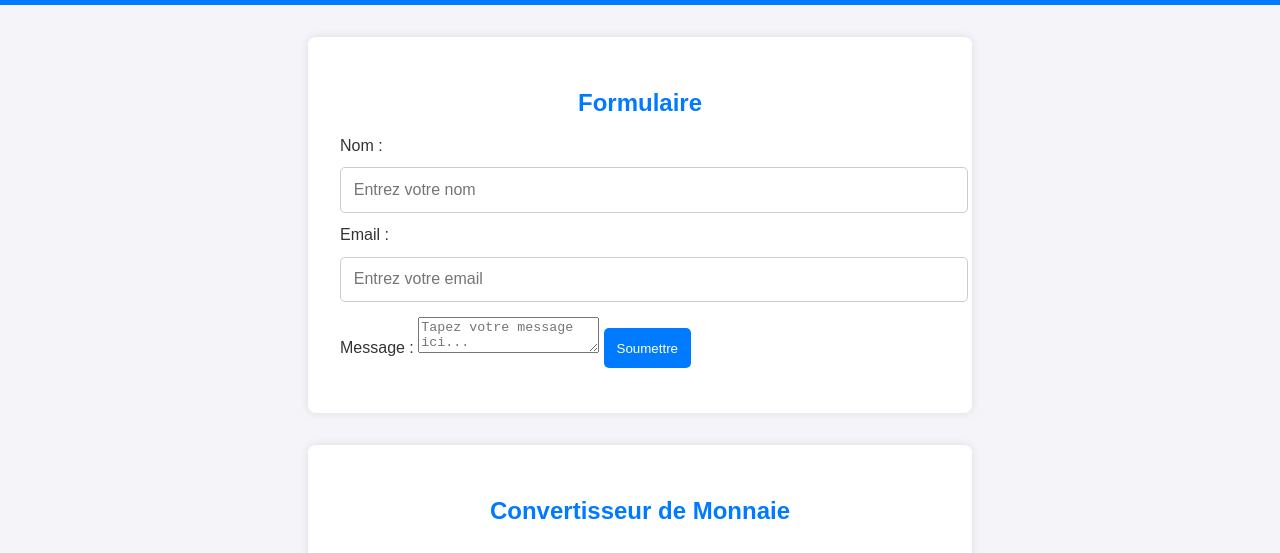
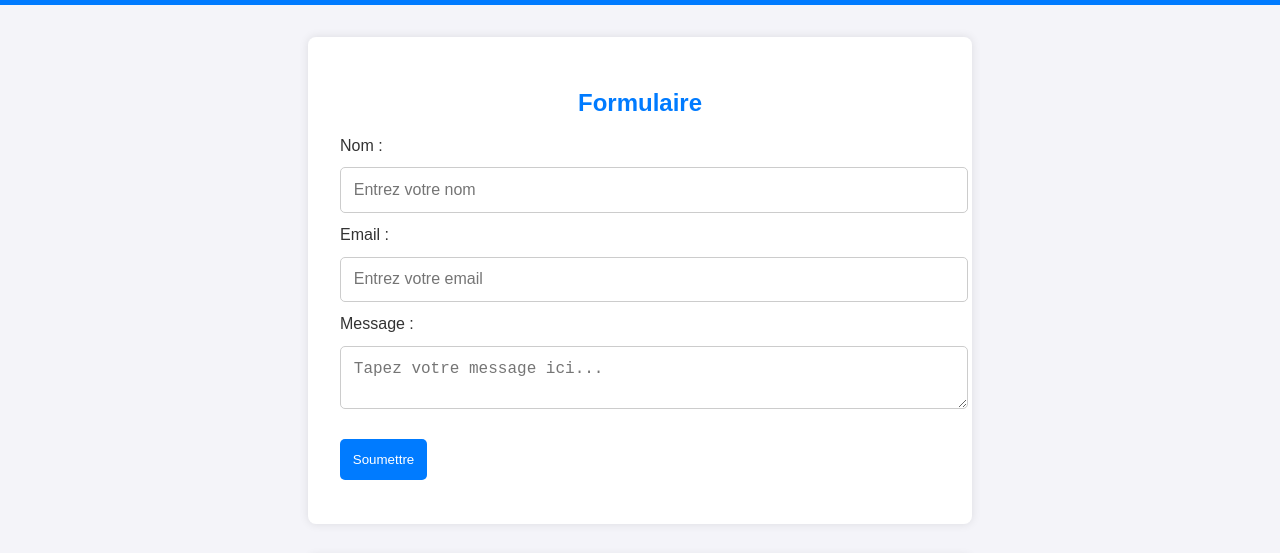
Before and after one commit to Abdelbasile/Outils-ToolsTools, a plain HTML site: page index.html in a window 1280 px wide. Shown: the part 173-726 px from the top of the page. Drawn offline with Linux system fonts and the light colour scheme.

Commit message:
Update style.css

```diff
--- a/style.css
+++ b/style.css
@@ -146,6 +146,16 @@ input, select {
   font-size: 1rem;
 }
 
+textarea {
+  width: 100%;
+  padding: 0.8rem;
+  margin: 0.8rem 0;
+  border: 1px solid #ccc;
+  border-radius: 5px;
+  font-size: 1rem;
+  resize: vertical; /* permet de redimensionner verticalement uniquement */
+}
+
 /* Résultats */
 p {
   font-size: 1rem;
```
